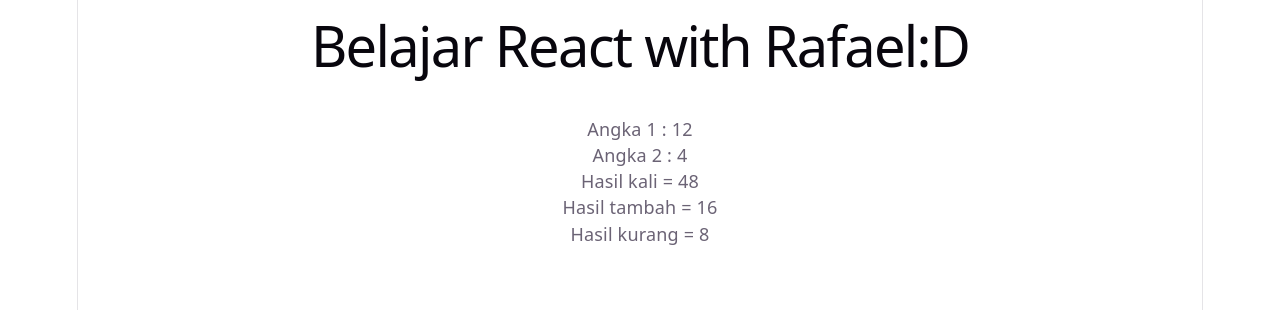
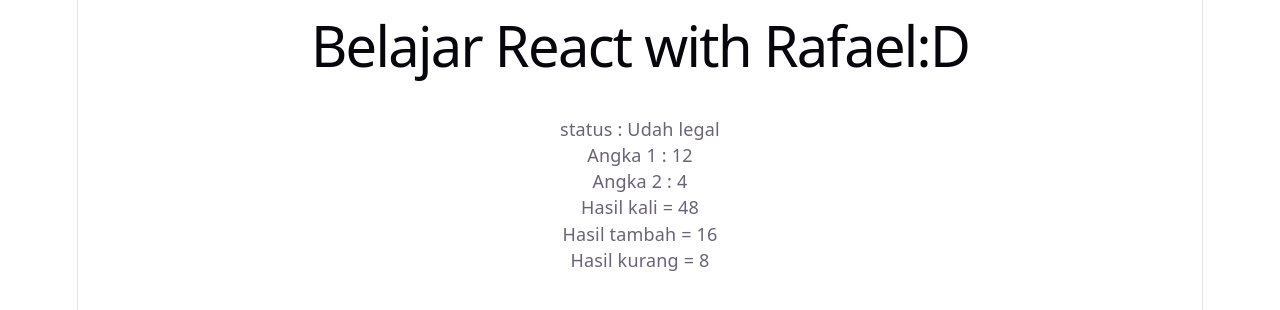
Before and after one commit to Cyoku-ell/react-study, a React (Vite) app: page / in a window 1280 px wide. Shown: the top 310 px of the page. Built offline with nearby package versions, Linux system fonts and the light colour scheme.

Commit message:
belajar if

```diff
--- a/src/App.jsx
+++ b/src/App.jsx
@@ -7,7 +7,7 @@
   const [count, setCount] = useState(0);
 
   const nama = "Rafael";
-  const umur = 17;
+  const umur = 18;
   const pendidikan = "SMK 1 BALIKPAPAN";
   const jurusan = "XII RPL";
   const angka1 = 12
@@ -29,13 +29,22 @@
     return angka1 - angka2;
   };
 
-  const hasilkurang = kurang(angka1, angka2)
+  const hasilkurang = kurang(angka1, angka2);
+
+  let legal ="";
+    if ( umur >= 17)  {
+    legal = "Udah legal";
+  }
+  else {
+    legal = "belum legal";
+  }
 
 
   return (
     <>
       <h1>Belajar React with {nama}:D</h1>
       <br></br>
+      <p1> status : {legal} </p1>
       <p1>Angka 1 : {angka1} </p1>
       <p1>Angka 2 : {angka2} </p1>
       <p>Hasil kali = {hasilkali}</p>
```
